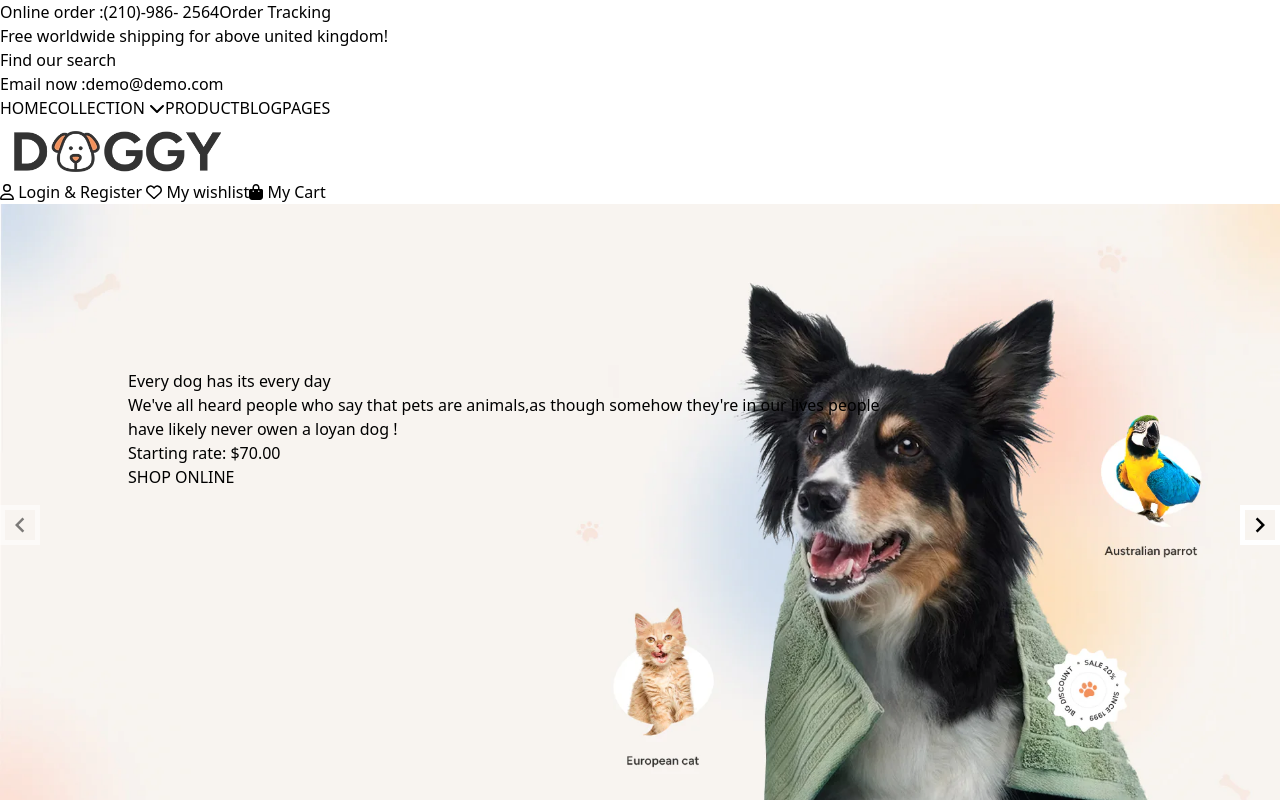
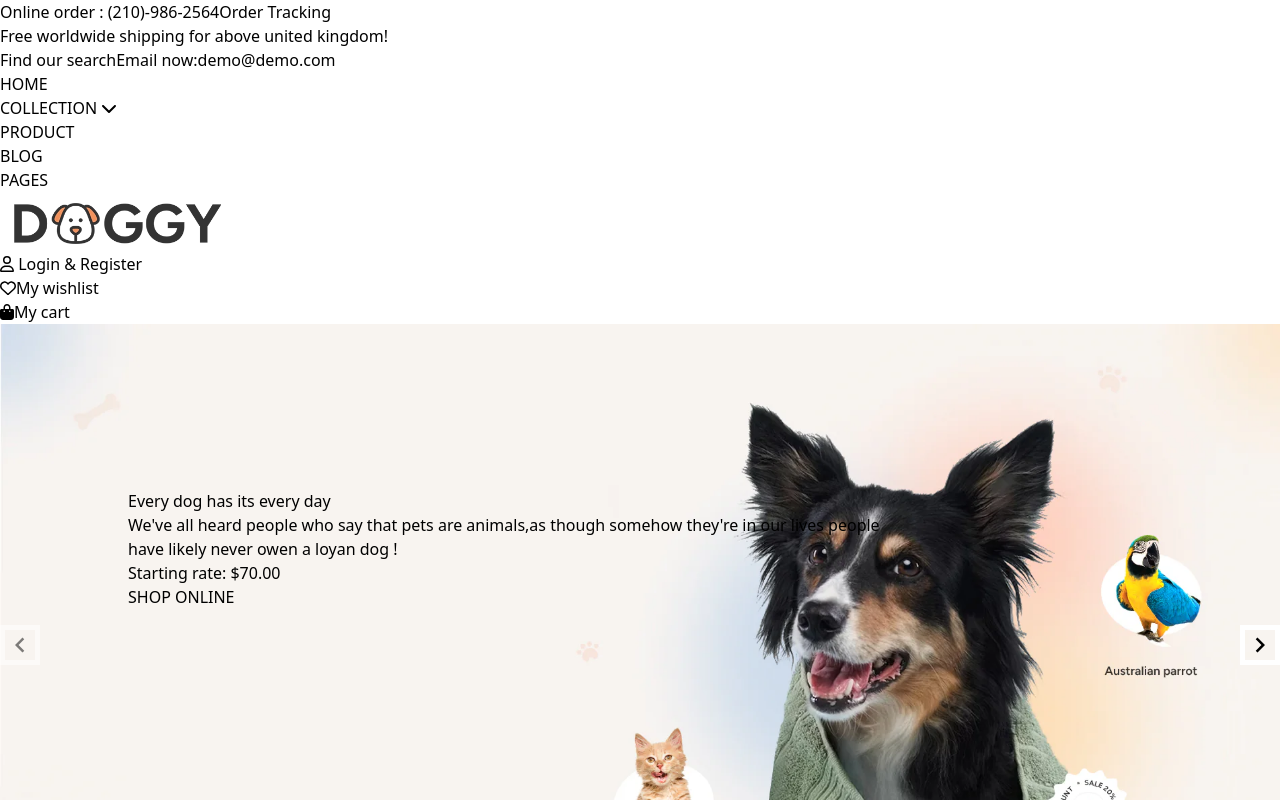
Before and after one commit to samrityy/ecommerce, a Vue app: page /dashboard in a window 1280 px wide. Shown: the top 800 px of the page. Built offline with nearby package versions, Linux system fonts and the light colour scheme.

Commit message:
feat add cart slider

```diff
--- a/src/components/PageHeader.vue
+++ b/src/components/PageHeader.vue
@@ -2,34 +2,30 @@
   <nav class="font-sans-serif font-normal relative shadow-sm">
     <ul class="flex justify-between items-center text-md bg-custom-orange h-11">
       <li class="text-white mx-auto space-x-7">
-        <a ref="#">Online order :(210)-986- 2564</a>
+        Online order : <a href="“tel:555-666-7777”">(210)-986-2564</a>
+        <!-- <a ref="#">Online order :(210)-986- 2564</a> -->
         <a ref="#">Order Tracking</a>
       </li>
       <li class="flex text-white mx-auto">
         <p>Free worldwide shipping for above united kingdom!</p>
       </li>
       <li class="flex text-white mx-auto space-x-7">
-        <a ref="#">Find our search</a>
-        <p>Email now :demo@demo.com</p>
+        <a ref="#" class="mr-3">Find our search</a>
+        <a href="mailto:demo@demo.com">Email now:demo@demo.com</a>
       </li>
     </ul>
 
     <ul class="flex justify-between items-center text-md h-24">
-      <li class="text-black font-bold mx-auto space-x-10 mx-8 px-10">
-        <a ref="#">HOME</a>
-        <!-- <a ref="#" >COLLECTION</a> -->
-        <button
-          @mouseover="showDiv = true"
-          @mouseout="showDiv = false"
-          class="btn"
+      <li
+        class="text-black font-bold mx-auto space-x-10 mx-8 px-10 flex justify-between"
       >
+        <div><a ref="#">HOME</a></div>
+        <div class="dropdown">
+          <button>
             COLLECTION
             <font-awesome-icon :icon="['fas', 'chevron-down']" />
           </button>
-        <div
-          v-if="showDiv"
-          class="absolute w-full right-0 top-full bg-white flex justify-between px-32 py-10"
-        >
+          <div class="dropdown-content bg-white flex justify-between p-15">
             <div>
               <ul class="space-y-5">
                 <li class="font-bold">Golden retriever</li>
@@ -59,46 +55,59 @@
               <img class="rounded-xl" src="..\assets\img_1.png" alt="logo" />
             </div>
           </div>
-        <a ref="#">PRODUCT</a>
-        <a ref="#">BLOG</a>
-        <a ref="#">PAGES</a>
+        </div>
+        <div><a ref="#">PRODUCT</a></div>
+        <div><a ref="#">BLOG</a></div>
+        <div><a ref="#">PAGES</a></div>
       </li>
-      <li class="flex text-black mr-20 px-10">
+      <li class="flex text-black mr-20 px-10 mb-3">
         <img class="h-12 w-35" src="..\assets\logo2.png" alt="logo" />
       </li>
       <li class="flex mx-auto space-x-10 px-5 mr-28 text-custom-grey">
+        <div>
           <a ref="#">
             <font-awesome-icon :icon="['far', 'user']" class="mr-1" /> Login &
             Register
           </a>
-        <a ref="#">
-          <font-awesome-icon :icon="['far', 'heart']" class="mr-1" /> My
-          wishlist</a
+        </div>
+        <div>
+          <font-awesome-icon :icon="['far', 'heart']" class="mr-1" />
+          <button>My wishlist</button>
+        </div>
+        <div>
+          <font-awesome-icon :icon="['fasl', 'bag-shopping']" class="mr-1" />
+          <button @click="showDiv = true" class="btn">My cart</button>
+        </div>
+        <div
+          v-if="showDiv"
+          class="absolute z-10 bg-white w-64 h-screen right-0 top-0 shadow-lg"
         >
-        <a ref="#">
-          <font-awesome-icon :icon="['fasl', 'bag-shopping']" class="mr-1" /> My
-          Cart</a
-        >
+          <button @click="showDiv = false" class="btn text-black text-xl m-4">
+            <font-awesome-icon :icon="['fas', 'xmark']" />
+          </button>
+        </div>
       </li>
     </ul>
   </nav>
 </template>
 <script setup>
 import { ref } from "vue";
-// import CollectionComponrent from './CollectionComponrent.vue';
-
 const showDiv = ref(false);
 </script>
-
-<!-- <style scoped>
-.hover-div {
+<style scoped>
+.dropdown-content {
+  display: none;
   position: absolute;
-  top: 100%;
+  top: 100%+1px;
   left: 0;
-  border: 1px solid black;
-  background-color: #f9f9f9;
-  /* padding: 8px; */
-  z-index: 1;
+  background-color: #fff;
+  padding: 40px;
+  border: 1px solid #ccc;
+  border-radius: 4px;
   width: 100%;
 }
-</style> -->
+
+.dropdown:hover .dropdown-content {
+  display: flex;
+}
+</style>
```
Lines whose indentation alone changed are shown as unchanged.
